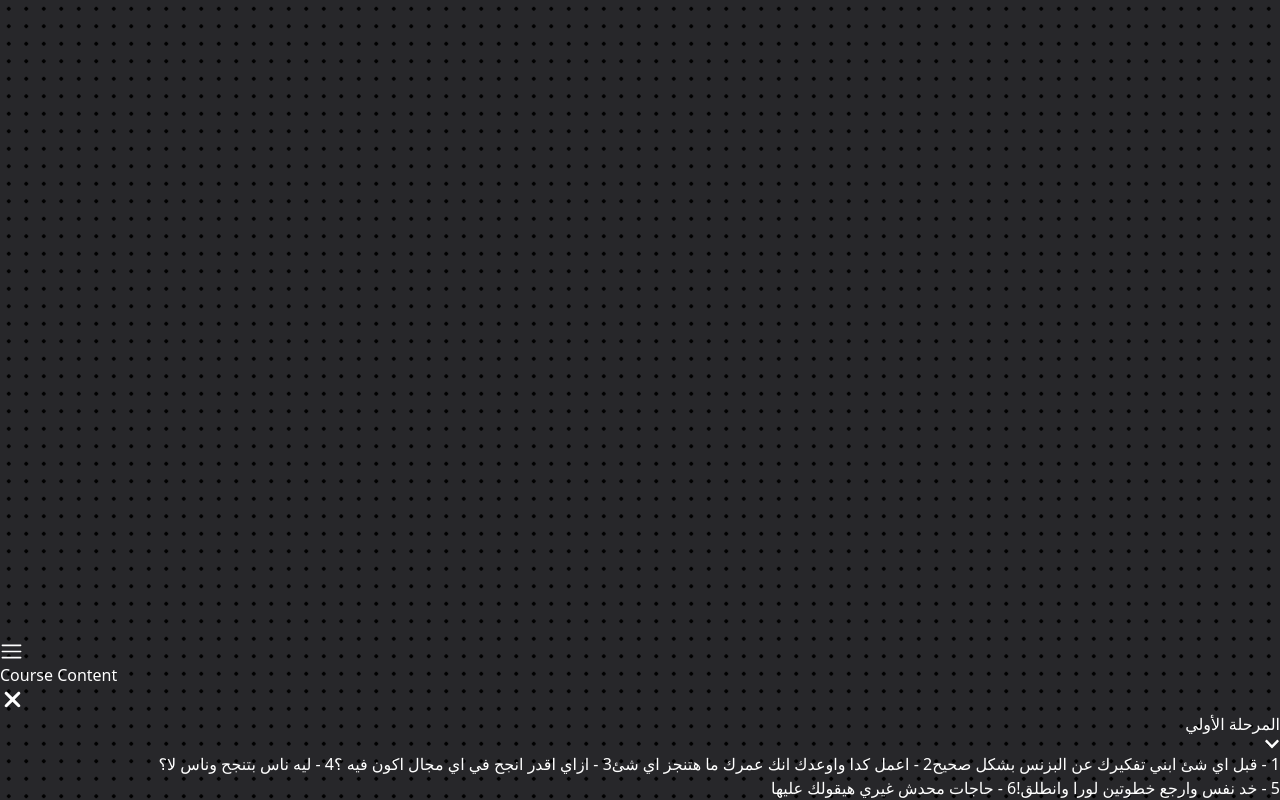
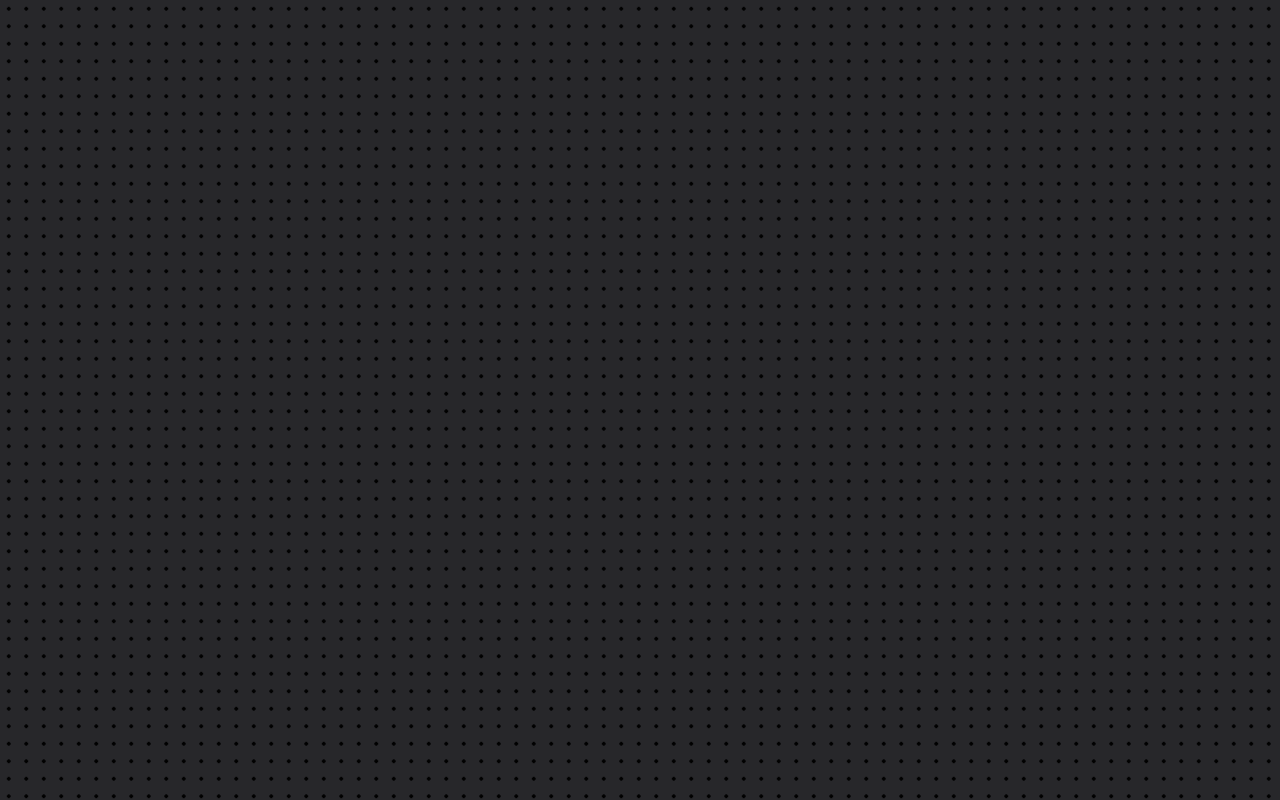
Before and after one commit to Mohamed-Elbehery/MTTV_LMS, a React (Vite) app: page /introduction in a window 1280 px wide. Shown: the top 800 px of the page. Built offline with nearby package versions, Linux system fonts and the light colour scheme.

Commit message:
enhancing the structure, installing routes, and creating the introduction page

```diff
--- a/package.json
+++ b/package.json
@@ -14,6 +14,7 @@
     "react-dom": "^18.3.1",
     "react-icons": "^5.2.1",
     "react-player": "^2.16.0",
+    "react-router-dom": "^6.24.1",
     "zustand": "^4.5.4"
   },
   "devDependencies": {
--- a/src/App.tsx
+++ b/src/App.tsx
@@ -1,130 +1,7 @@
-import ReactPlayer from "react-player";
-import { Video, videos } from "./constants/videos";
-import { create } from "zustand";
-import { useEffect, useState } from "react";
-import { FaChevronDown, FaChevronLeft } from "react-icons/fa";
-import { getNextVideo } from "./utils/getNextVideo";
-import { FaXmark } from "react-icons/fa6";
-import { RxHamburgerMenu } from "react-icons/rx";
-
-type Store = {
-  activeVideo: Video;
-  setActiveVideo: (activeUrl: Video) => void;
-
-  isCourseContentHidden: boolean;
-  setIsCourseContentHidden: (isCourseContentHidden: boolean) => void;
-};
-
-const useStore = create<Store>()((set) => ({
-  activeVideo: videos.phase1.phase[0],
-  setActiveVideo: (activeVideo) => set(() => ({ activeVideo: activeVideo })),
-  isCourseContentHidden: true,
-  setIsCourseContentHidden: (isCourseContentHidden) =>
-    set(() => ({ isCourseContentHidden: isCourseContentHidden })),
-}));
+import { Outlet } from "react-router-dom";
 
 const App = () => {
-  const { activeVideo, setActiveVideo, setIsCourseContentHidden } = useStore();
-
-  return (
-    <div className="flex justify-center gap-x-6">
-      <main className="w-full sm:flex sm:items-center sm:justify-center h-screen">
-        {/* Large Screens */}
-        <ReactPlayer
-          width={"100%"}
-          height={"80vh"}
-          url={activeVideo.url}
-          playsinline
-          controls
-          onEnded={() => {
-            const nextVideo = getNextVideo(activeVideo.id - 1);
-            if (nextVideo) setActiveVideo(nextVideo);
-          }}
-        />
-      </main>
-
-      <div
-        onClick={() => setIsCourseContentHidden(false)}
-        className="fixed top-0 sm:top-[10vh] -right-32 bg-[#2D2F31] border p-4 flex items-center gap-x-3 hover:bg-[#3c3e41] hover:-right-1 transition-all duration-500 cursor-pointer"
-      >
-        <RxHamburgerMenu size={23} /> Course Content
-      </div>
-
-      <Sidebar />
-    </div>
-  );
+  return <Outlet />;
 };
 
 export default App;
-
-const Sidebar = () => {
-  const { isCourseContentHidden, setIsCourseContentHidden } = useStore();
-
-  return (
-    <aside
-      className={`fixed top-0 bottom-0 w-[600px] max-[600px]:w-full overflow-auto transition-all duration-700 ease-in-out bg-[#2D2F31] ${
-        isCourseContentHidden ? "-right-full" : "-right-1"
-      }`}
-    >
-      <div className="flex justify-end pr-2 py-4 border-b">
-        <FaXmark
-          onClick={() => setIsCourseContentHidden(true)}
-          className="cursor-pointer"
-          size={25}
-        />
-      </div>
-      <Phase phase={videos.phase1} />
-      <Phase phase={videos.phase2} />
-      <Phase phase={videos.phase3} />
-      <Phase phase={videos.phase4} />
-    </aside>
-  );
-};
-
-const Phase: React.FC<{ phase: { phase: Video[]; title: string } }> = (
-  phase
-) => {
-  const { activeVideo, setActiveVideo, setIsCourseContentHidden } = useStore();
-  const [isPhaseOpened, setIsPhaseOpened] = useState(false);
-
-  useEffect(() => {
-    setIsPhaseOpened(true);
-  }, [phase.phase.title]);
-
-  return (
-    <div dir="rtl">
-      {/* Title */}
-      <h1
-        onClick={() => setIsPhaseOpened(!isPhaseOpened)}
-        className="font-bold text-xl cursor-pointer py-4 pr-2 flex items-center gap-x-2 select-none bg-[#2D2F31]"
-      >
-        {phase.phase.title}{" "}
-        {isPhaseOpened ? <FaChevronDown /> : <FaChevronLeft />}
-      </h1>
-
-      {/* Urls */}
-      <div
-        className="grid transition-all duration-500 bg-[#3c3e41]"
-        style={{
-          gridTemplateRows: isPhaseOpened ? "1fr" : "0fr",
-        }}
-      >
-        <div className={"overflow-hidden"}>
-          {phase.phase.phase.map((video) => (
-            <button
-              onClick={() => (
-                setActiveVideo(video), setIsCourseContentHidden(true)
-              )}
-              className={`px-4 py-2 pr-8 text-right w-full transition duration-500 hover:bg-zinc-600 flex gap-x-3 ${
-                activeVideo.url === video.url && "bg-zinc-600"
-              }`}
-              key={`${video.id - 1} - ${video.title}`}
-            >
-              <span>{video.id - 1}</span> - {video.title}
-            </button>
-          ))}
-        </div>
-      </div>
-    </div>
-  );
-};
--- /dev/null
+++ b/src/components/Sidebar.tsx
@@ -0,0 +1,80 @@
+import { FaXmark } from "react-icons/fa6";
+import { useStore } from "../context/store";
+import { Video } from "../types";
+import { useEffect, useState } from "react";
+import { FaChevronDown, FaChevronLeft } from "react-icons/fa";
+import { videos } from "../constants/videos";
+
+const Sidebar = () => {
+  const { isCourseContentHidden, setIsCourseContentHidden } = useStore();
+
+  return (
+    <aside
+      className={`fixed top-0 bottom-0 w-[600px] max-[600px]:w-full overflow-auto transition-all duration-700 ease-in-out bg-[#2D2F31] ${
+        isCourseContentHidden ? "-right-full" : "-right-1"
+      }`}
+    >
+      <div className="flex justify-end pr-2 py-4 border-b">
+        <FaXmark
+          onClick={() => setIsCourseContentHidden(true)}
+          className="cursor-pointer"
+          size={25}
+        />
+      </div>
+      <Phase phase={videos.phase1} />
+      <Phase phase={videos.phase2} />
+      <Phase phase={videos.phase3} />
+      <Phase phase={videos.phase4} />
+    </aside>
+  );
+};
+
+export default Sidebar;
+
+const Phase: React.FC<{ phase: { phase: Video[]; title: string } }> = (
+  phase
+) => {
+  const { activeVideo, setActiveVideo, setIsCourseContentHidden } = useStore();
+  const [isPhaseOpened, setIsPhaseOpened] = useState(false);
+
+  useEffect(() => {
+    setIsPhaseOpened(true);
+  }, [phase.phase.title]);
+
+  return (
+    <div dir="rtl">
+      {/* Title */}
+      <h1
+        onClick={() => setIsPhaseOpened(!isPhaseOpened)}
+        className="font-bold text-xl cursor-pointer py-4 pr-2 flex items-center gap-x-2 select-none bg-[#2D2F31]"
+      >
+        {phase.phase.title}{" "}
+        {isPhaseOpened ? <FaChevronDown /> : <FaChevronLeft />}
+      </h1>
+
+      {/* Urls */}
+      <div
+        className="grid transition-all duration-500 bg-[#3c3e41]"
+        style={{
+          gridTemplateRows: isPhaseOpened ? "1fr" : "0fr",
+        }}
+      >
+        <div className={"overflow-hidden"}>
+          {phase.phase.phase.map((video) => (
+            <button
+              onClick={() => (
+                setActiveVideo(video), setIsCourseContentHidden(true)
+              )}
+              className={`px-4 py-2 pr-8 text-right w-full transition duration-500 hover:bg-zinc-600 flex gap-x-3 ${
+                activeVideo.url === video.url && "bg-zinc-600"
+              }`}
+              key={`${video.id - 1} - ${video.title}`}
+            >
+              <span>{video.id - 1}</span> - {video.title}
+            </button>
+          ))}
+        </div>
+      </div>
+    </div>
+  );
+};
--- /dev/null
+++ b/src/context/store.ts
@@ -0,0 +1,19 @@
+import { create } from "zustand";
+import { Video } from "../types";
+import { videos } from "../constants/videos";
+
+type Store = {
+  activeVideo: Video;
+  setActiveVideo: (activeUrl: Video) => void;
+
+  isCourseContentHidden: boolean;
+  setIsCourseContentHidden: (isCourseContentHidden: boolean) => void;
+};
+
+export const useStore = create<Store>()((set) => ({
+  activeVideo: videos.phase1.phase[0],
+  setActiveVideo: (activeVideo) => set(() => ({ activeVideo: activeVideo })),
+  isCourseContentHidden: true,
+  setIsCourseContentHidden: (isCourseContentHidden) =>
+    set(() => ({ isCourseContentHidden: isCourseContentHidden })),
+}));
--- a/src/main.tsx
+++ b/src/main.tsx
@@ -1,10 +1,11 @@
-import React from 'react'
-import ReactDOM from 'react-dom/client'
-import App from './App.tsx'
-import './index.css'
+import React from "react";
+import ReactDOM from "react-dom/client";
+import "./index.css";
+import { RouterProvider } from "react-router-dom";
+import { router } from "./router/router.tsx";
 
-ReactDOM.createRoot(document.getElementById('root')!).render(
+ReactDOM.createRoot(document.getElementById("root")!).render(
   <React.StrictMode>
-    <App />
-  </React.StrictMode>,
-)
+    <RouterProvider router={router} />
+  </React.StrictMode>
+);
--- /dev/null
+++ b/src/pages/Home.tsx
@@ -0,0 +1,39 @@
+import ReactPlayer from "react-player";
+import { getNextVideo } from "../utils/getNextVideo";
+import { RxHamburgerMenu } from "react-icons/rx";
+import { useStore } from "../context/store";
+import Sidebar from "../components/Sidebar";
+
+export default function Home() {
+  const { activeVideo, setActiveVideo, setIsCourseContentHidden } = useStore();
+
+  return (
+    <>
+      <div className="flex justify-center gap-x-6">
+        <main className="w-full sm:flex sm:items-center sm:justify-center h-screen">
+          {/* Large Screens */}
+          <ReactPlayer
+            width={"100%"}
+            height={"80vh"}
+            url={activeVideo.url}
+            playsinline
+            controls
+            onEnded={() => {
+              const nextVideo = getNextVideo(activeVideo.id - 1);
+              if (nextVideo) setActiveVideo(nextVideo);
+            }}
+          />
+        </main>
+
+        <div
+          onClick={() => setIsCourseContentHidden(false)}
+          className="fixed top-0 sm:top-[10vh] -right-32 bg-[#2D2F31] border p-4 flex items-center gap-x-3 hover:bg-[#3c3e41] hover:-right-1 transition-all duration-500 cursor-pointer"
+        >
+          <RxHamburgerMenu size={23} /> Course Content
+        </div>
+
+        <Sidebar />
+      </div>
+    </>
+  );
+}
--- /dev/null
+++ b/src/pages/Introduction.tsx
@@ -0,0 +1,13 @@
+import ReactPlayer from "react-player";
+
+export default function Introduction() {
+  return (
+    <ReactPlayer
+      width={"100%"}
+      height={"80vh"}
+      url={"https://abdojudo123456.wistia.com/medias/5a11lrddtc"}
+      playsinline
+      controls
+    />
+  );
+}
--- /dev/null
+++ b/src/router/router.tsx
@@ -0,0 +1,21 @@
+import { createBrowserRouter } from "react-router-dom";
+import App from "../App";
+import Introduction from "../pages/Introduction";
+import Home from "../pages/Home";
+
+export const router = createBrowserRouter([
+  {
+    path: "/",
+    element: <App />,
+    children: [
+      {
+        path: "/",
+        element: <Home />,
+      },
+      {
+        path: "/introduction",
+        element: <Introduction />,
+      },
+    ],
+  },
+]);
--- /dev/null
+++ b/src/types/index.ts
@@ -0,0 +1,15 @@
+export type Video = {
+  id: number;
+  title: string;
+  url: string;
+};
+
+export type Phase = { title: string; phase: Video[] };
+
+// Define a type for the phases
+export type Videos = {
+  phase1: Phase;
+  phase2: Phase;
+  phase3: Phase;
+  phase4: Phase;
+};
```
Also changed, not shown: src/constants/videos.ts (+1 -15 lines), 1 other file (tests, documents, lock files or other folders).
